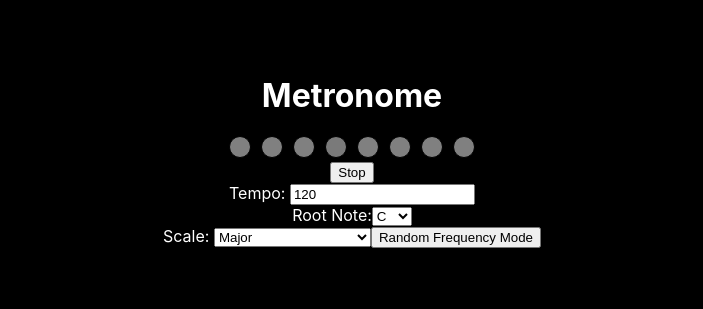
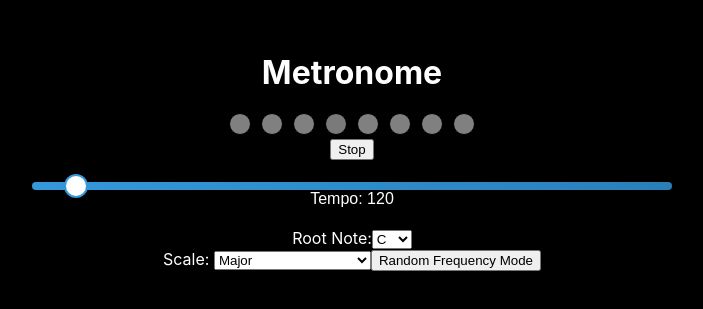
Before and after one commit to rockey94/metronome_mac, a React (Create React App) app in the folder metronome_mb/my-app/: page / in a window 1280 px wide. Shown: the part 249-558 px from the top of the page, without its empty margins (288-991 px from the left). Built offline with nearby package versions, Linux system fonts and the light colour scheme.

Commit message:
Restyle and change tempo input slider

```diff
--- a/metronome_mb/my-app/src/App.css
+++ b/metronome_mb/my-app/src/App.css
@@ -110,3 +110,65 @@ body {
     glow 2s ease-in-out infinite;
   animation-delay: 1s;
 }
+
+.tempo {
+  position: relative;
+  width: 50%; /* Adjust width to about half */
+  margin: 0 auto; /* Center the slider */
+  padding: 20px 0; /* Add padding for spacing */
+  display: flex; /* Use flexbox for centering */
+  flex-direction: column; /* Stack children vertically */
+  align-items: center; /* Center horizontally */
+}
+
+.tempo input[type="range"] {
+  -webkit-appearance: none;
+  width: 100%;
+  height: 8px; /* Adjust height as needed */
+  background: linear-gradient(
+    to right,
+    #3498db,
+    #2980b9
+  ); /* Gradient background */
+  outline: none;
+  border-radius: 5px; /* Round the track */
+}
+
+.tempo input[type="range"]::-webkit-slider-thumb {
+  -webkit-appearance: none;
+  appearance: none;
+  width: 24px; /* Adjust thumb width */
+  height: 24px; /* Adjust thumb height */
+  background: #ffffff; /* White thumb color */
+  border: 2px solid #3498db; /* Border color */
+  border-radius: 50%; /* Round thumb */
+  cursor: pointer;
+  transition: border 0.3s ease; /* Smooth transition */
+}
+
+.tempo input[type="range"]::-webkit-slider-thumb:hover {
+  border-color: #2980b9; /* Adjust hover border color */
+}
+
+.tempo input[type="range"]::-moz-range-thumb {
+  width: 24px; /* Adjust thumb width */
+  height: 24px; /* Adjust thumb height */
+  background: #ffffff; /* White thumb color */
+  border: 2px solid #3498db; /* Border color */
+  border-radius: 50%; /* Round thumb */
+  cursor: pointer;
+  transition: border 0.3s ease; /* Smooth transition */
+}
+
+.tempo input[type="range"]::-moz-range-thumb:hover {
+  border-color: #2980b9; /* Adjust hover border color */
+}
+
+.tempo div {
+  position: relative;
+  z-index: 2;
+  color: white; /* Text color */
+  margin-top: 10px; /* Adjust spacing as needed */
+  text-align: center; /* Center text */
+  font-family: Arial, sans-serif; /* Specify font family */
+}
--- a/metronome_mb/my-app/src/App.js
+++ b/metronome_mb/my-app/src/App.js
@@ -223,15 +223,6 @@ const App = () => {
     setCount(-1);
   };
 
-  function getRandomColor() {
-    const letters = "0123456789ABCDEF";
-    let color = "#";
-    for (let i = 0; i < 6; i++) {
-      color += letters[Math.floor(Math.random() * 16)];
-    }
-    return color;
-  }
-
   const totalBeats = beatIndicators.current.length;
 
   return (
@@ -248,8 +239,7 @@ const App = () => {
               width: "20px",
               height: "20px",
               borderRadius: "50%",
-              backgroundColor:
-                (count + 1) % totalBeats === i ? getRandomColor() : "grey",
+              backgroundColor: "grey",
               border: "1px solid black",
               animation:
                 (count + 1) % totalBeats === i
@@ -267,14 +257,18 @@ const App = () => {
       >
         {playing ? "Stop" : "Start"}
       </button>
-      <div>
-        <label>Tempo: </label>
+      <div className="tempo" style={{ position: "relative" }}>
         <input
-          type="number"
+          type="range"
+          min="50"
+          max="1000"
+          step="50"
           value={tempo}
           onChange={(e) => setTempo(e.target.value)}
+          style={{ color: "blue", position: "absolute", zIndex: "1" }}
         />
-      </div>{" "}
+        <div style={{ position: "relative", zIndex: "2" }}>Tempo: {tempo}</div>
+      </div>
       <div>
         <label>
           Root Note:
```
